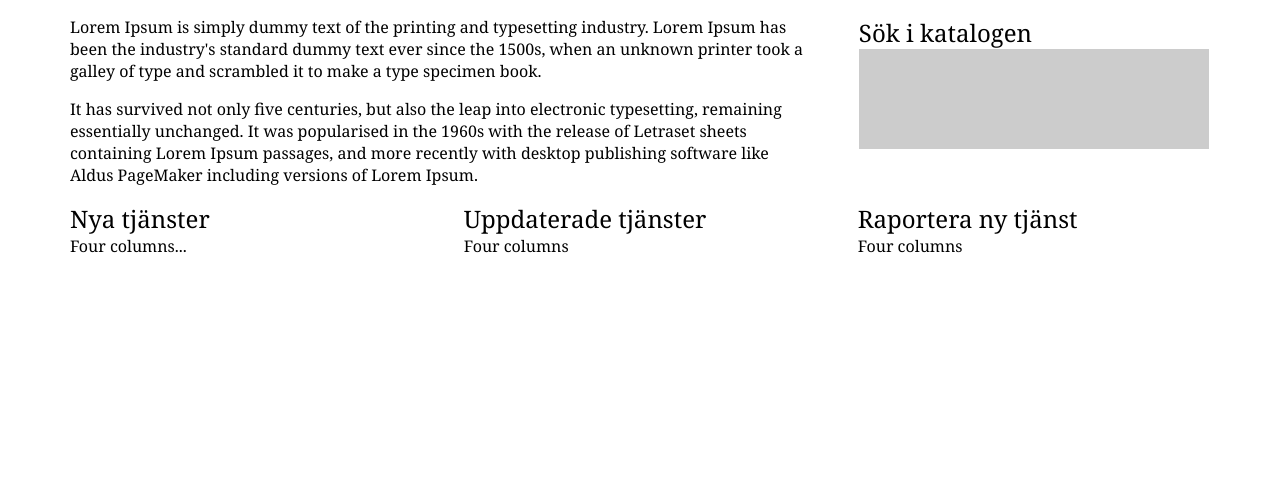
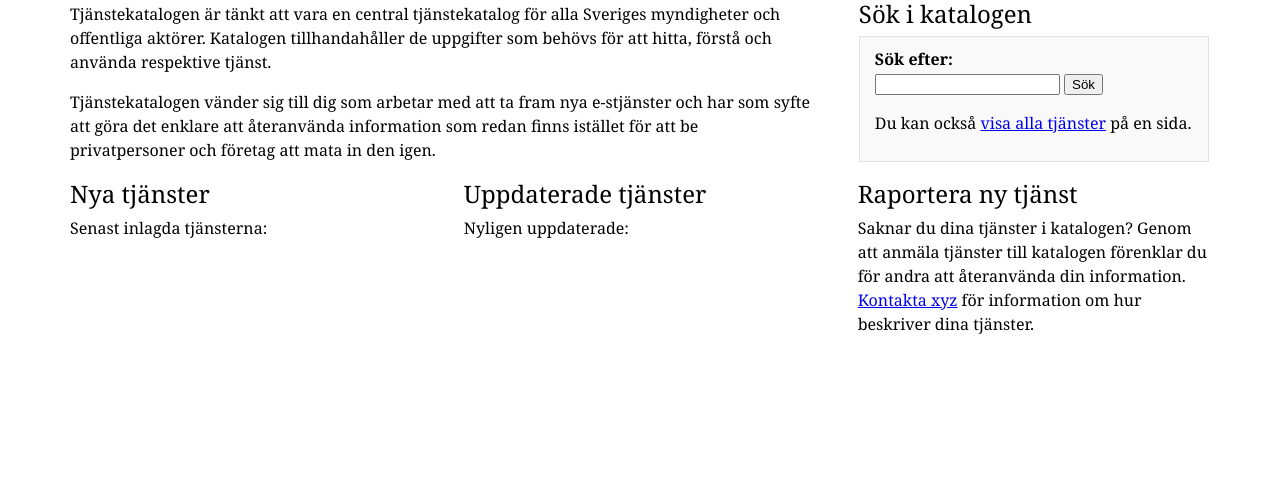
Before and after one commit to peterk/service-catalog, a Django app: template katana/catalog/templates/index.html in a window 1280 px wide. Shown: the part 124-603 px from the top of the page. Run offline with Django 3.2, Linux system fonts and the light colour scheme; the template is opened without the code that fills it, so the values that code supplies are empty; parts of the project's set-up code (start-up, migrations or seed data) failed here and were passed over.

Commit message:
Start page fix

```diff
--- a/katana/catalog/templates/index.html
+++ b/katana/catalog/templates/index.html
@@ -4,28 +4,49 @@
 <div class="container">
 	<div class="row">
         <div class="eightcol">
-            <p>Lorem Ipsum is simply dummy text of the printing and typesetting industry. Lorem Ipsum has been the industry's standard dummy text ever since the 1500s, when an unknown printer took a galley of type and scrambled it to make a type specimen book.</p><p> It has survived not only five centuries, but also the leap into electronic typesetting, remaining essentially unchanged. It was popularised in the 1960s with the release of Letraset sheets containing Lorem Ipsum passages, and more recently with desktop publishing software like Aldus PageMaker including versions of Lorem Ipsum.</p>
+            <p>Tjänstekatalogen är tänkt att vara en central tjänstekatalog för alla Sveriges myndigheter och offentliga aktörer. Katalogen tillhandahåller de uppgifter som behövs för att hitta, förstå och använda respektive tjänst.</p>
+            <p>Tjänstekatalogen vänder sig till dig som arbetar med att ta fram nya e-stjänster och har som syfte att göra det enklare att återanvända information som redan finns istället för att be privatpersoner och företag att mata in den igen.</p>
         </div>
         <div class="fourcol last">
             <h2>Sök i katalogen</h2>
             <div class="search">
+                <label for="q">Sök efter:</label>
+                <p><input type="text" id="q" cols="50" />
+                <input type="submit" value="Sök" /></p>
+                <p>Du kan också <a href="/tjanst/alla">visa alla tjänster</a> på en sida.</p>
             </div>
         </div>
     </div>
 </div>
 <div class="container">
 	<div class="row">
-		<div class="fourcol panel">
-            <h2>Nya tjänster</h2>
-			<p>Four columns...</p>
+		<div class="fourcol">
+            <div class="panel">
+                <h2>Nya tjänster</h2>
+                <p>Senast inlagda tjänsterna:</p>
+                <ul class="services">
+	                {% for service in new_services %}
+                    <li><a href="/tjanst/{{service.contact_person.organization.slug}}/{{service.slug}}">{{service.name}}</a> av {{service.contact_person.organization.name}}</li>
+    	            {% endfor %}
+                </ul>
+            </div>
 		</div>
-		<div class="fourcol panel">
+		<div class="fourcol">
+            <div class="panel">
             <h2>Uppdaterade tjänster</h2>
-			<p>Four columns</p>
+			<p>Nyligen uppdaterade:</p>
+                <ul class="services">
+	                {% for service in updated_services %}
+                    <li><a href="/tjanst/{{service.contact_person.organization.slug}}/{{service.slug}}">{{service.name}}</a> av {{service.contact_person.organization.name}}</li>
+    	            {% endfor %}
+                </ul>
+            </div>
 		</div>
-		<div class="fourcol last panel">
+		<div class="fourcol last">
+            <div class="panel">
             <h2>Raportera ny tjänst</h2>
-			<p>Four columns</p>
+            <p>Saknar du dina tjänster i katalogen? Genom att anmäla tjänster till katalogen förenklar du för andra att återanvända din information. <a href="/">Kontakta xyz</a> för information om hur beskriver dina tjänster.</p>
+            </div>
 		</div>
 	</div>
 </div>
--- a/katana/catalog/views.py
+++ b/katana/catalog/views.py
@@ -19,5 +19,8 @@ def index(request):
     #datasource_free_count = Dataset.objects.filter(license__is_free=True).count()
     #datasource_api_count = Dataset.objects.filter(has_api=True).count()
 
+    new_services = Service.objects.all().order_by("-id")[:10]
+    updated_services = Service.objects.all().order_by("-id")[:10]
+
     page_title = u"Välkommen!"
     return render_to_response('index.html', locals())
--- a/katana/static/css/styles.css
+++ b/katana/static/css/styles.css
@@ -7,15 +7,26 @@ body {
     color: black;
     font-family: Georgia, serif;
     font-size: 16px;
+    line-height: 1.5em;
 }
 
 h1, h2, h3 {
     font-weight:normal;
 }
 
+h1, h2, h3 {
+    margin: 0 0 10px 0;
+}
+
 p {
     margin: 0 0 1em 0;
 }
+
+ul.services li {
+    list-style-type: circle;
+    margin: 0 0 10px 20px;
+}
+
 div.banner {
     background-color: #007399;
     background-image: url(http://beta.webbriktlinjer.se/lib/tpl/dwguideline-beta/images/header-flush.gif);
@@ -37,7 +48,7 @@ div.banner {
 }
 
 .logosubtext {
-    font-size: 0.7em;
+    font-size: 50%;
 }
 ul.topmenu {
     float:right;
@@ -46,24 +57,30 @@ ul.topmenu li {
     height: 1.2em;
     display:block;
     float:left;
-    background-color: #e1e1e1;
     margin-right: 10px;
     padding: 10px 0 10px 0;
 }
 ul.topmenu li a {
     margin: 10px 20px;
     text-decoration:none;
-    color: #000;
+    color: #fff;
 }
 
 .search {
-    background-color: #ccc;
-    min-height: 100px;
+    border: solid 1px #e1e1e1;
+    padding: 10px 15px;
+    background-color: #f9f9f9;
+    margin: 0 0 20px 0;
 }
 
 .panel {
     min-height: 300px;
+    margin: 0 0 20px 0;
+}
 
+label {
+    font-weight:bold;
+    display:block;
 }
 
 div.sou {
--- a/katana/templates/base.html
+++ b/katana/templates/base.html
@@ -5,6 +5,7 @@
 <body>
 <div class="container banner" role="banner">
     <div class="row">
+        <div class="sixcol">
             <div class="logo">
                 <a href="/"><img src="/static/img/edelegationen-logo.gif" alt="Tjänstekatalogen"></a>
             </div>
@@ -13,8 +14,9 @@
                 <div class="logosubtext">E-delegationen</div>
             </div>
         </div>
-    <div class="row">
+        <div class="sixcol last">
             {% include "topmenu.html" %}
+        </div>
     </div>
 </div>
 <div class="container">
```
Lines whose indentation alone changed are shown as unchanged.
